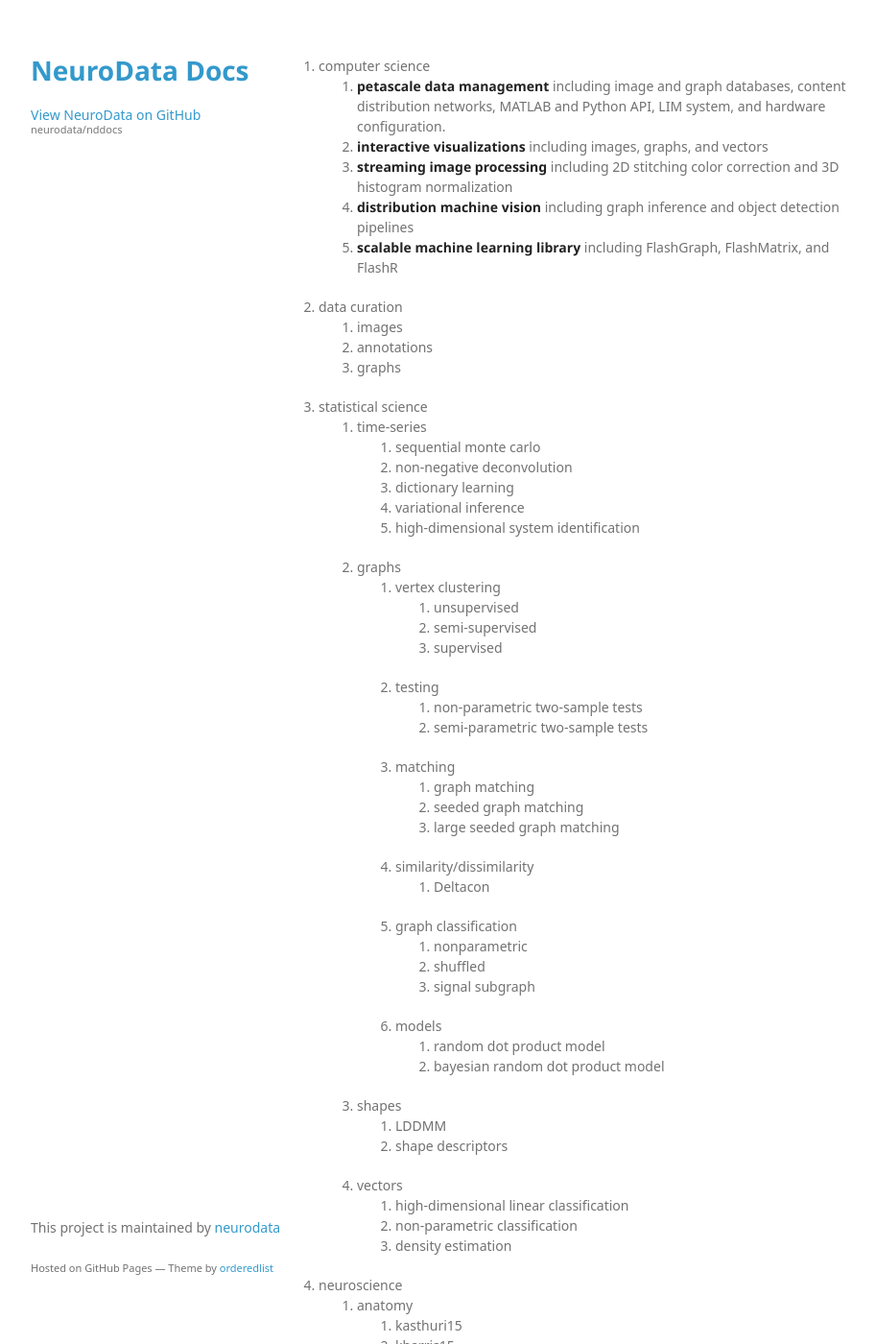
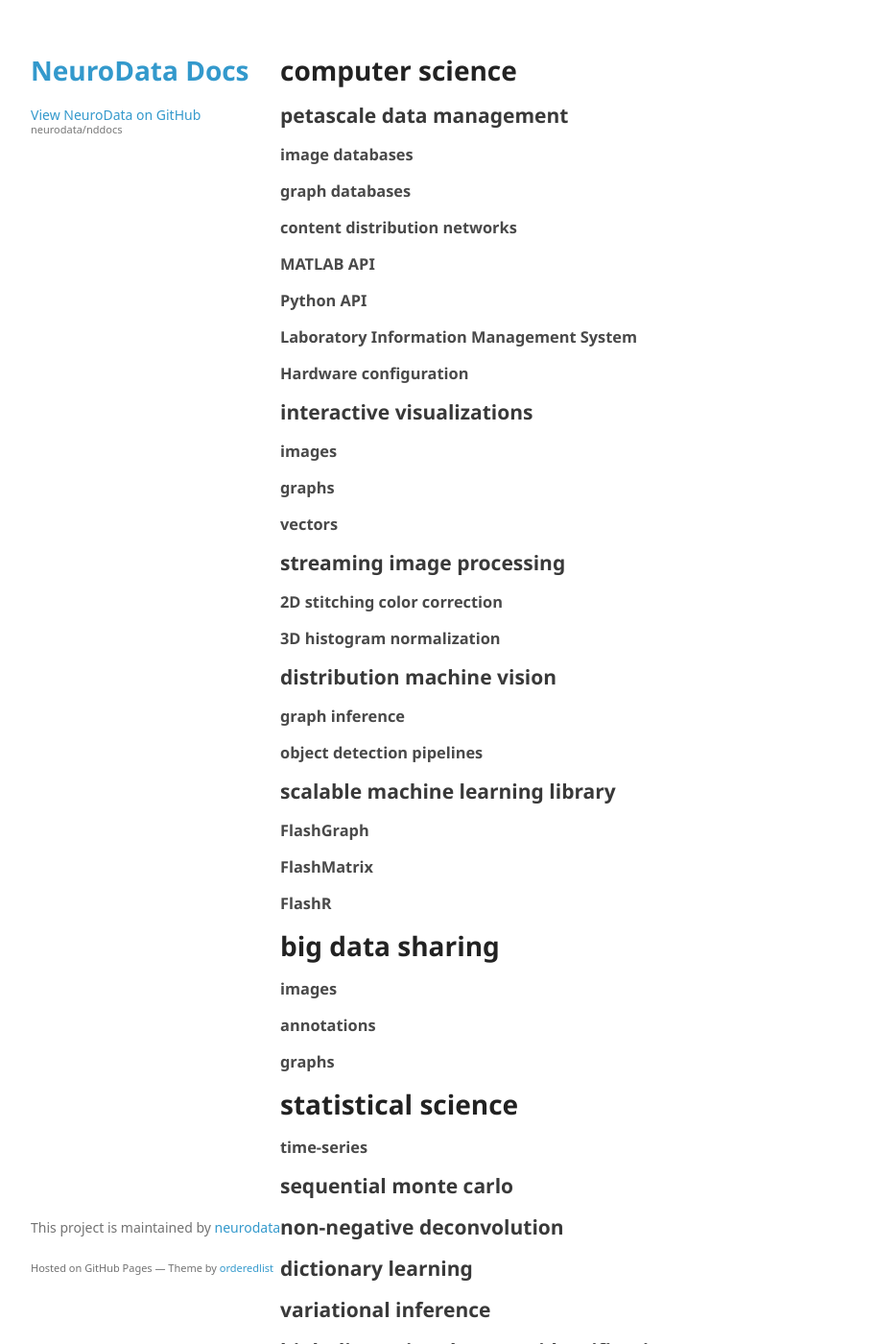
Before and after one commit to neurodata/nddocs-archive, a Jekyll site: the page built from detailed_outline.md, in a window 1280 px wide and 1400 px high. Shown: the whole window at 96% size, without its empty margins (178-1091 px from the left). Built offline with Jekyll 4.4.1, drawn with Linux system fonts in a browser that asks for light colours; some web fonts are replaced.

Commit message:
md detailed outline

```diff
--- a/detailed_outline.md
+++ b/detailed_outline.md
@@ -3,62 +3,79 @@ title: outline
 layout: default
 ---
 
-1. computer science
-	1. **petascale data management** including image and graph databases, content distribution networks, MATLAB and Python API, LIM system, and hardware configuration.
-	1. **interactive visualizations** including images, graphs, and vectors
-	1. **streaming image processing** including 2D stitching color correction and 3D histogram normalization
-	1. **distribution machine vision** including graph inference and object detection pipelines
-	1. **scalable machine learning library** including FlashGraph, FlashMatrix, and FlashR
-1. data curation
-	1. images
-	1. annotations
-	1. graphs
+# computer science
+## petascale data management
+### image databases
+### graph databases
+### content distribution networks
+### MATLAB API
+### Python API
+### Laboratory Information Management System
+### Hardware configuration
+## interactive visualizations
+### images
+### graphs
+### vectors
+## streaming image processing
+### 2D stitching color correction
+### 3D histogram normalization
+## distribution machine vision
+### graph inference
+### object detection pipelines
+## scalable machine learning library
+### FlashGraph
+### FlashMatrix
+### FlashR
+# big data sharing
+### images
+### annotations
+### graphs
 
-1. statistical science
-	1. time-series
-		1. sequential monte carlo
-		1. non-negative deconvolution
-		1. dictionary learning
-		1. variational inference
-		1. high-dimensional system identification
-	1. graphs
-		1. vertex clustering
-			1. unsupervised
-			1. semi-supervised
-			1. supervised
-		1. testing
-			1. non-parametric two-sample tests
-			1. semi-parametric two-sample tests
-		1. matching
-			1. graph matching
-			1. seeded graph matching
-			1. large seeded graph matching
-		1. similarity/dissimilarity
-			1. Deltacon
-		1. graph classification
-			1. nonparametric
-			1. shuffled
-			1. signal subgraph
-		1. models
-			1. random dot product model
-			1. bayesian random dot product model
-	1. shapes
-		1. LDDMM
-		1. shape descriptors
-	1. vectors
-		1. high-dimensional linear classification
-		1. non-parametric classification
-		1. density estimation
+# statistical science
+### time-series
+## sequential monte carlo
+## non-negative deconvolution
+## dictionary learning
+## variational inference
+## high-dimensional system identification
+## graphs
+### vertex clustering
+## unsupervised
+## semi-supervised
+## supervised
+### testing
+## non-parametric two-sample tests
+## semi-parametric two-sample tests
+### matching
+## graph matching
+## seeded graph matching
+## large seeded graph matching
+### similarity/dissimilarity
+## Deltacon
+### graph classification
+## nonparametric
+## shuffled
+## signal subgraph
+### models
+## random dot product model
+## bayesian random dot product model
+## shapes
+### LDDMM
+### shape descriptors
+## vectors
+### high-dimensional linear classification
+### non-parametric classification
+### density estimation
 
-1. neuroscience
-	1. anatomy
-		1. kasthuri15
-		2. kharris15
-		1. weiler14
-	1. physiology
-		1. hofer11
-	1. systems
-		1. ms lesion detection
-		1. behavioromics
-	1. connectome coding
-		1. sex coding
+# neuroscience
+## anatomy
+### kasthuri15
+### kharris15
+### weiler14
+## physiology
+### hofer11
+## systems
+### ms lesion detection
+### behavioromics
+## connectome coding
+### sex coding
```
